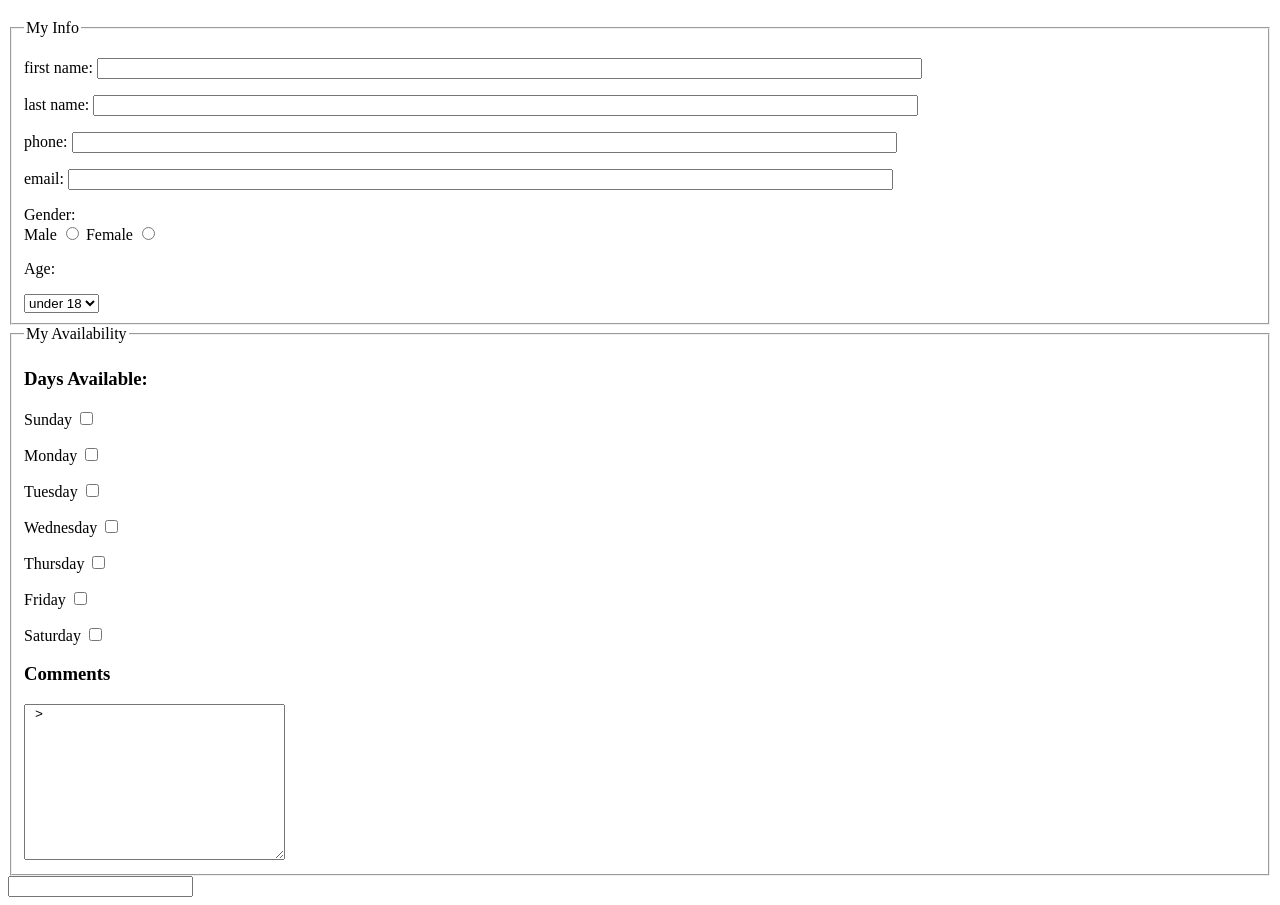
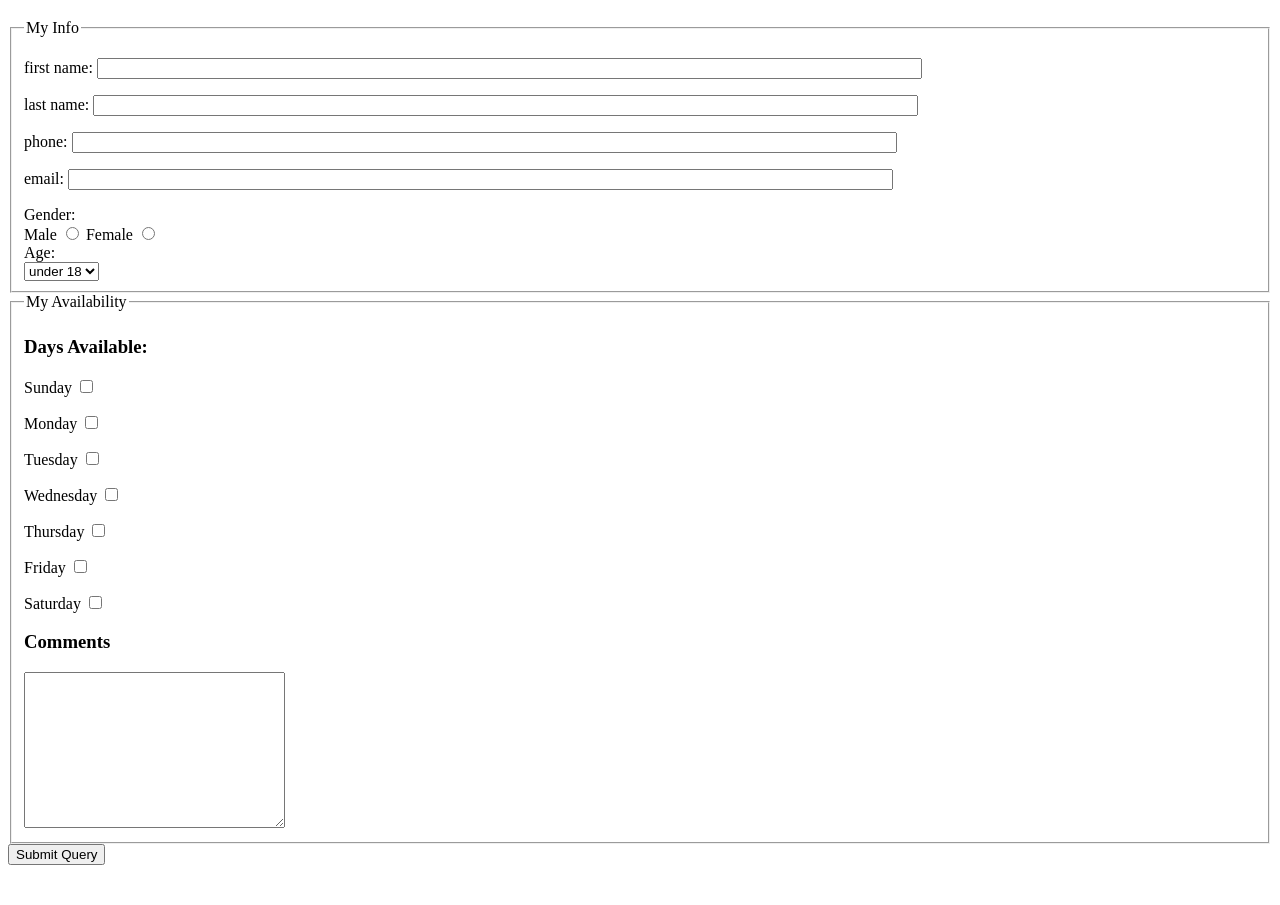
Before and after one commit to jonathanparraga/webdev_lab5, a plain HTML site: page index.html in a window 1280 px wide. Shown: the part 61-966 px from the top of the page. After the commit the page ends 934 px from the top, so only its background shows below. Drawn offline with Linux system fonts and the light colour scheme.

Commit message:
My Index HTML File

```diff
--- a/index.html
+++ b/index.html
@@ -16,8 +16,8 @@
 	  <div>Gender:</div>
       <label>Male <input type="radio" name="gender_field" value="male"></label>
       <label>Female <input type="radio" name="gender_field" value="female"></label>
-      <p>Age:</p>
-      <select name="age_field">
+      <div>Age:</div>
+	  <select name="age_field">
         <option value="under18">under 18</option>
         <option value="over18">over 18</option>
       </select>
@@ -34,11 +34,11 @@
         <p><label>Friday <input type="checkbox" name="available_field[]" value="friday"></label></p>
         <p><label>Saturday <input type="checkbox" name="available_field[]" value="saturday"></label></p>
         <h3>Comments</h3>
-        <textarea cols="30" rows="10" name="comments_field"> ></textarea>
+        <textarea cols="30" rows="10" name="comments_field"></textarea>
       </div>
     </fieldset>
     <input type="hidden" name="hidden_field" value="Jonathan Parraga">
-    <input type="Submit Query">
+    <input type="submit" value="Submit Query">
   </form>
 </body>
 </html>
```
